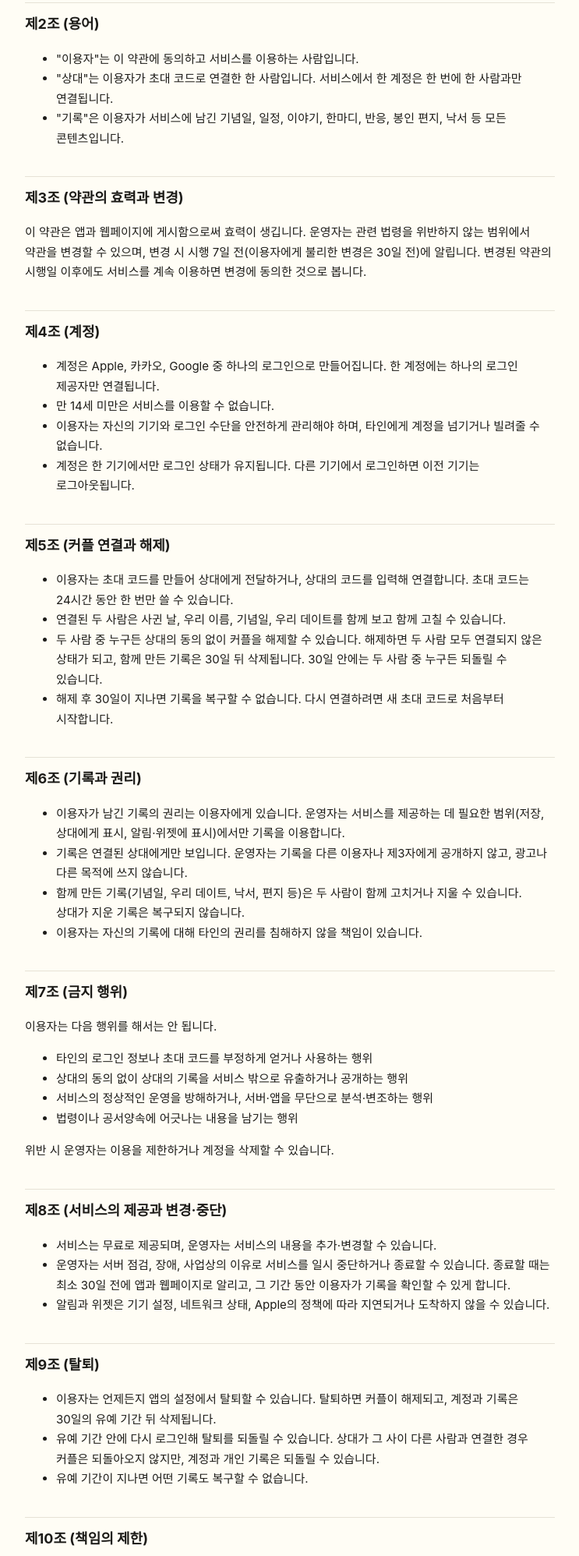
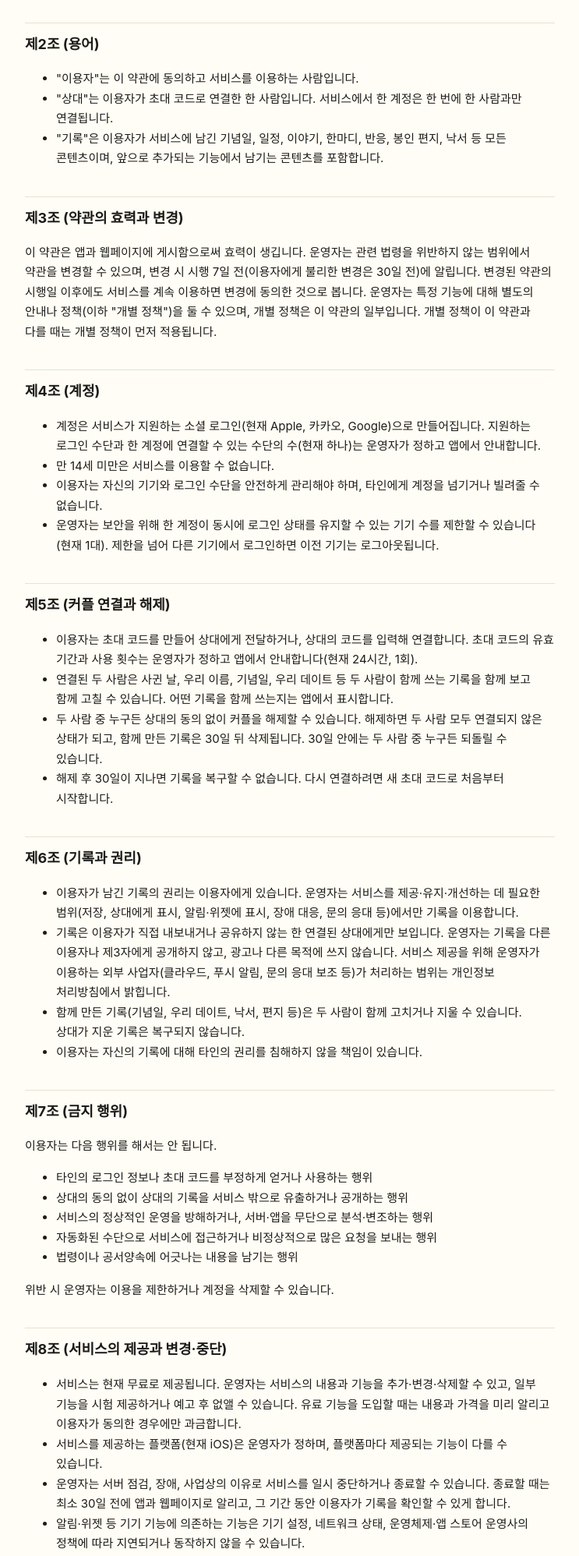
Before and after one commit to chorooftop/juyeon-site, a plain HTML site: page terms.html in a window 1280 px wide. Shown: the part 360-2356 px from the top of the page at 78% size, without its empty margins (268-1011 px from the left). Drawn offline with Linux system fonts and the light colour scheme.

Commit message:
docs(terms): 운영자 실명 제거(개인 운영자 + 연락처), 변동 여지가 있는 조항을 확장 가능하게
로그인 수단·기기 수·초대 코드 조건·함께 쓰는 기록은 '현재 값 + 앱 안내', 개별 정책 조항,
무료 '현재'·유료 도입 절차, 플랫폼 조항, 외부 사업자 처리 범위는 처리방침 참조, 자동화 접근 금지.
30일 유예·종료 30일 예고·광고 미사용 약속은 그대로 둔다.

Co-Authored-By: Claude Fable 5.1 <noreply@anthropic.com>

```diff
--- a/terms.html
+++ b/terms.html
@@ -17,38 +17,38 @@
   <p class="meta">시행일: 2026년 __월 __일 (초안 — 검토 중)</p>
 
   <h2>제1조 (목적)</h2>
-  <p>이 약관은 조옥상(이하 "운영자")이 제공하는 커플 앱 주연(이하 "서비스")의 이용 조건과 절차, 운영자와 이용자의 권리·의무를 정합니다.</p>
+  <p>이 약관은 주연을 운영하는 개인 운영자(이하 "운영자")가 제공하는 커플 앱 주연과 이에 딸린 위젯·알림·웹페이지 등(이하 함께 "서비스")의 이용 조건과 절차, 운영자와 이용자의 권리·의무를 정합니다. 운영자의 연락처는 이 약관 끝의 "문의"와 같습니다.</p>
 
   <h2>제2조 (용어)</h2>
   <ul>
     <li>"이용자"는 이 약관에 동의하고 서비스를 이용하는 사람입니다.</li>
     <li>"상대"는 이용자가 초대 코드로 연결한 한 사람입니다. 서비스에서 한 계정은 한 번에 한 사람과만 연결됩니다.</li>
-    <li>"기록"은 이용자가 서비스에 남긴 기념일, 일정, 이야기, 한마디, 반응, 봉인 편지, 낙서 등 모든 콘텐츠입니다.</li>
+    <li>"기록"은 이용자가 서비스에 남긴 기념일, 일정, 이야기, 한마디, 반응, 봉인 편지, 낙서 등 모든 콘텐츠이며, 앞으로 추가되는 기능에서 남기는 콘텐츠를 포함합니다.</li>
   </ul>
 
   <h2>제3조 (약관의 효력과 변경)</h2>
-  <p>이 약관은 앱과 웹페이지에 게시함으로써 효력이 생깁니다. 운영자는 관련 법령을 위반하지 않는 범위에서 약관을 변경할 수 있으며, 변경 시 시행 7일 전(이용자에게 불리한 변경은 30일 전)에 알립니다. 변경된 약관의 시행일 이후에도 서비스를 계속 이용하면 변경에 동의한 것으로 봅니다.</p>
+  <p>이 약관은 앱과 웹페이지에 게시함으로써 효력이 생깁니다. 운영자는 관련 법령을 위반하지 않는 범위에서 약관을 변경할 수 있으며, 변경 시 시행 7일 전(이용자에게 불리한 변경은 30일 전)에 알립니다. 변경된 약관의 시행일 이후에도 서비스를 계속 이용하면 변경에 동의한 것으로 봅니다. 운영자는 특정 기능에 대해 별도의 안내나 정책(이하 "개별 정책")을 둘 수 있으며, 개별 정책은 이 약관의 일부입니다. 개별 정책이 이 약관과 다를 때는 개별 정책이 먼저 적용됩니다.</p>
 
   <h2>제4조 (계정)</h2>
   <ul>
-    <li>계정은 Apple, 카카오, Google 중 하나의 로그인으로 만들어집니다. 한 계정에는 하나의 로그인 제공자만 연결됩니다.</li>
+    <li>계정은 서비스가 지원하는 소셜 로그인(현재 Apple, 카카오, Google)으로 만들어집니다. 지원하는 로그인 수단과 한 계정에 연결할 수 있는 수단의 수(현재 하나)는 운영자가 정하고 앱에서 안내합니다.</li>
     <li>만 14세 미만은 서비스를 이용할 수 없습니다.</li>
     <li>이용자는 자신의 기기와 로그인 수단을 안전하게 관리해야 하며, 타인에게 계정을 넘기거나 빌려줄 수 없습니다.</li>
-    <li>계정은 한 기기에서만 로그인 상태가 유지됩니다. 다른 기기에서 로그인하면 이전 기기는 로그아웃됩니다.</li>
+    <li>운영자는 보안을 위해 한 계정이 동시에 로그인 상태를 유지할 수 있는 기기 수를 제한할 수 있습니다(현재 1대). 제한을 넘어 다른 기기에서 로그인하면 이전 기기는 로그아웃됩니다.</li>
   </ul>
 
   <h2>제5조 (커플 연결과 해제)</h2>
   <ul>
-    <li>이용자는 초대 코드를 만들어 상대에게 전달하거나, 상대의 코드를 입력해 연결합니다. 초대 코드는 24시간 동안 한 번만 쓸 수 있습니다.</li>
-    <li>연결된 두 사람은 사귄 날, 우리 이름, 기념일, 우리 데이트를 함께 보고 함께 고칠 수 있습니다.</li>
+    <li>이용자는 초대 코드를 만들어 상대에게 전달하거나, 상대의 코드를 입력해 연결합니다. 초대 코드의 유효 기간과 사용 횟수는 운영자가 정하고 앱에서 안내합니다(현재 24시간, 1회).</li>
+    <li>연결된 두 사람은 사귄 날, 우리 이름, 기념일, 우리 데이트 등 두 사람이 함께 쓰는 기록을 함께 보고 함께 고칠 수 있습니다. 어떤 기록을 함께 쓰는지는 앱에서 표시합니다.</li>
     <li>두 사람 중 누구든 상대의 동의 없이 커플을 해제할 수 있습니다. 해제하면 두 사람 모두 연결되지 않은 상태가 되고, 함께 만든 기록은 30일 뒤 삭제됩니다. 30일 안에는 두 사람 중 누구든 되돌릴 수 있습니다.</li>
     <li>해제 후 30일이 지나면 기록을 복구할 수 없습니다. 다시 연결하려면 새 초대 코드로 처음부터 시작합니다.</li>
   </ul>
 
   <h2>제6조 (기록과 권리)</h2>
   <ul>
-    <li>이용자가 남긴 기록의 권리는 이용자에게 있습니다. 운영자는 서비스를 제공하는 데 필요한 범위(저장, 상대에게 표시, 알림·위젯에 표시)에서만 기록을 이용합니다.</li>
-    <li>기록은 연결된 상대에게만 보입니다. 운영자는 기록을 다른 이용자나 제3자에게 공개하지 않고, 광고나 다른 목적에 쓰지 않습니다.</li>
+    <li>이용자가 남긴 기록의 권리는 이용자에게 있습니다. 운영자는 서비스를 제공·유지·개선하는 데 필요한 범위(저장, 상대에게 표시, 알림·위젯에 표시, 장애 대응, 문의 응대 등)에서만 기록을 이용합니다.</li>
+    <li>기록은 이용자가 직접 내보내거나 공유하지 않는 한 연결된 상대에게만 보입니다. 운영자는 기록을 다른 이용자나 제3자에게 공개하지 않고, 광고나 다른 목적에 쓰지 않습니다. 서비스 제공을 위해 운영자가 이용하는 외부 사업자(클라우드, 푸시 알림, 문의 응대 보조 등)가 처리하는 범위는 개인정보 처리방침에서 밝힙니다.</li>
     <li>함께 만든 기록(기념일, 우리 데이트, 낙서, 편지 등)은 두 사람이 함께 고치거나 지울 수 있습니다. 상대가 지운 기록은 복구되지 않습니다.</li>
     <li>이용자는 자신의 기록에 대해 타인의 권리를 침해하지 않을 책임이 있습니다.</li>
   </ul>
@@ -59,15 +59,17 @@
     <li>타인의 로그인 정보나 초대 코드를 부정하게 얻거나 사용하는 행위</li>
     <li>상대의 동의 없이 상대의 기록을 서비스 밖으로 유출하거나 공개하는 행위</li>
     <li>서비스의 정상적인 운영을 방해하거나, 서버·앱을 무단으로 분석·변조하는 행위</li>
+    <li>자동화된 수단으로 서비스에 접근하거나 비정상적으로 많은 요청을 보내는 행위</li>
     <li>법령이나 공서양속에 어긋나는 내용을 남기는 행위</li>
   </ul>
   <p>위반 시 운영자는 이용을 제한하거나 계정을 삭제할 수 있습니다.</p>
 
   <h2>제8조 (서비스의 제공과 변경·중단)</h2>
   <ul>
-    <li>서비스는 무료로 제공되며, 운영자는 서비스의 내용을 추가·변경할 수 있습니다.</li>
+    <li>서비스는 현재 무료로 제공됩니다. 운영자는 서비스의 내용과 기능을 추가·변경·삭제할 수 있고, 일부 기능을 시험 제공하거나 예고 후 없앨 수 있습니다. 유료 기능을 도입할 때는 내용과 가격을 미리 알리고 이용자가 동의한 경우에만 과금합니다.</li>
+    <li>서비스를 제공하는 플랫폼(현재 iOS)은 운영자가 정하며, 플랫폼마다 제공되는 기능이 다를 수 있습니다.</li>
     <li>운영자는 서버 점검, 장애, 사업상의 이유로 서비스를 일시 중단하거나 종료할 수 있습니다. 종료할 때는 최소 30일 전에 앱과 웹페이지로 알리고, 그 기간 동안 이용자가 기록을 확인할 수 있게 합니다.</li>
-    <li>알림과 위젯은 기기 설정, 네트워크 상태, Apple의 정책에 따라 지연되거나 도착하지 않을 수 있습니다.</li>
+    <li>알림·위젯 등 기기 기능에 의존하는 기능은 기기 설정, 네트워크 상태, 운영체제·앱 스토어 운영사의 정책에 따라 지연되거나 동작하지 않을 수 있습니다.</li>
   </ul>
 
   <h2>제9조 (탈퇴)</h2>
@@ -80,7 +82,7 @@
   <h2>제10조 (책임의 제한)</h2>
   <ul>
     <li>운영자는 이용자 사이의 관계나 이용자가 남긴 기록의 내용에 대해 책임지지 않습니다.</li>
-    <li>운영자는 천재지변, 통신 장애, 외부 서비스(Apple, 카카오, Google, 클라우드 사업자)의 장애 등 운영자가 통제할 수 없는 사유로 생긴 손해에 대해 책임지지 않습니다.</li>
+    <li>운영자는 천재지변, 통신 장애, 외부 서비스(Apple, 카카오, Google, 클라우드 사업자 등)의 장애 등 운영자가 통제할 수 없는 사유로 생긴 손해에 대해 책임지지 않습니다.</li>
     <li>생리주기 예측은 이용자가 입력한 기록에서 계산한 참고 정보이며, 의학적 판단이나 피임의 근거로 쓸 수 없습니다.</li>
     <li>운영자의 고의 또는 중대한 과실로 인한 손해에 대해서는 관련 법령에 따라 책임집니다.</li>
   </ul>
```
